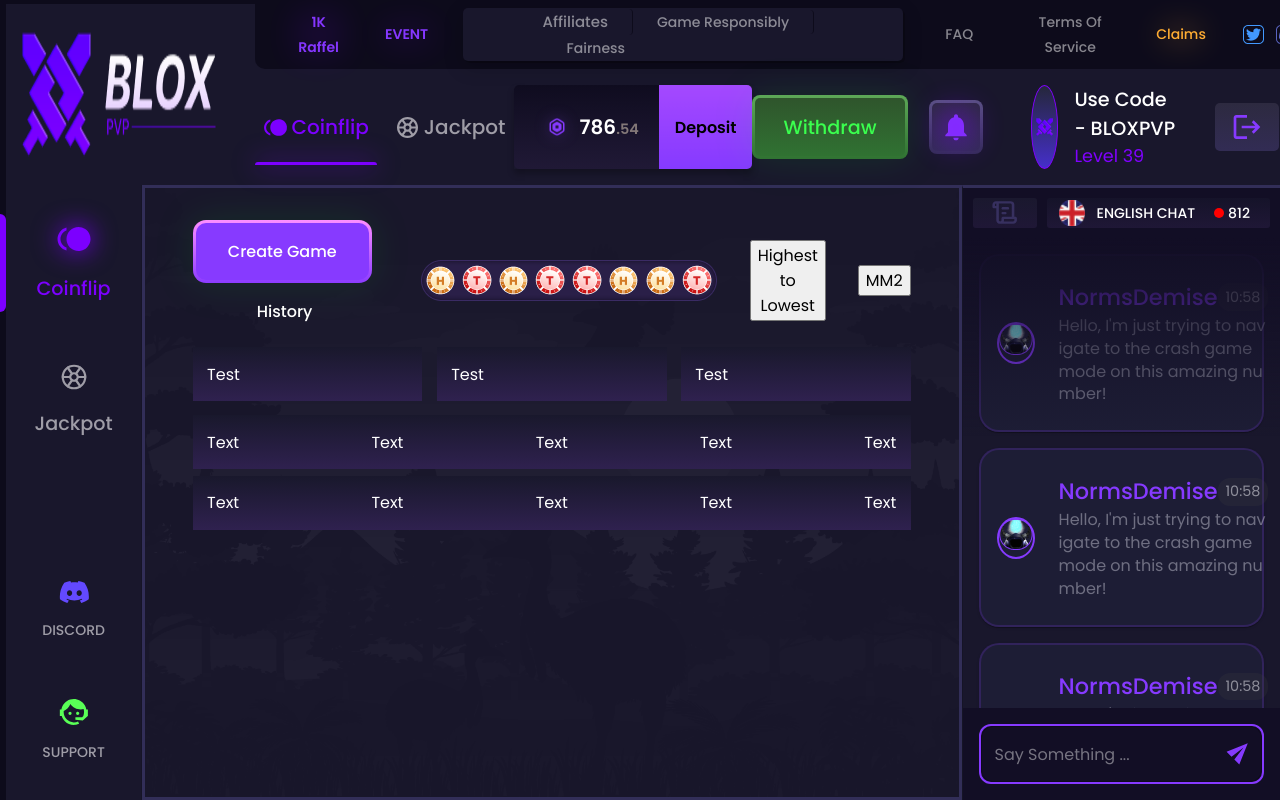
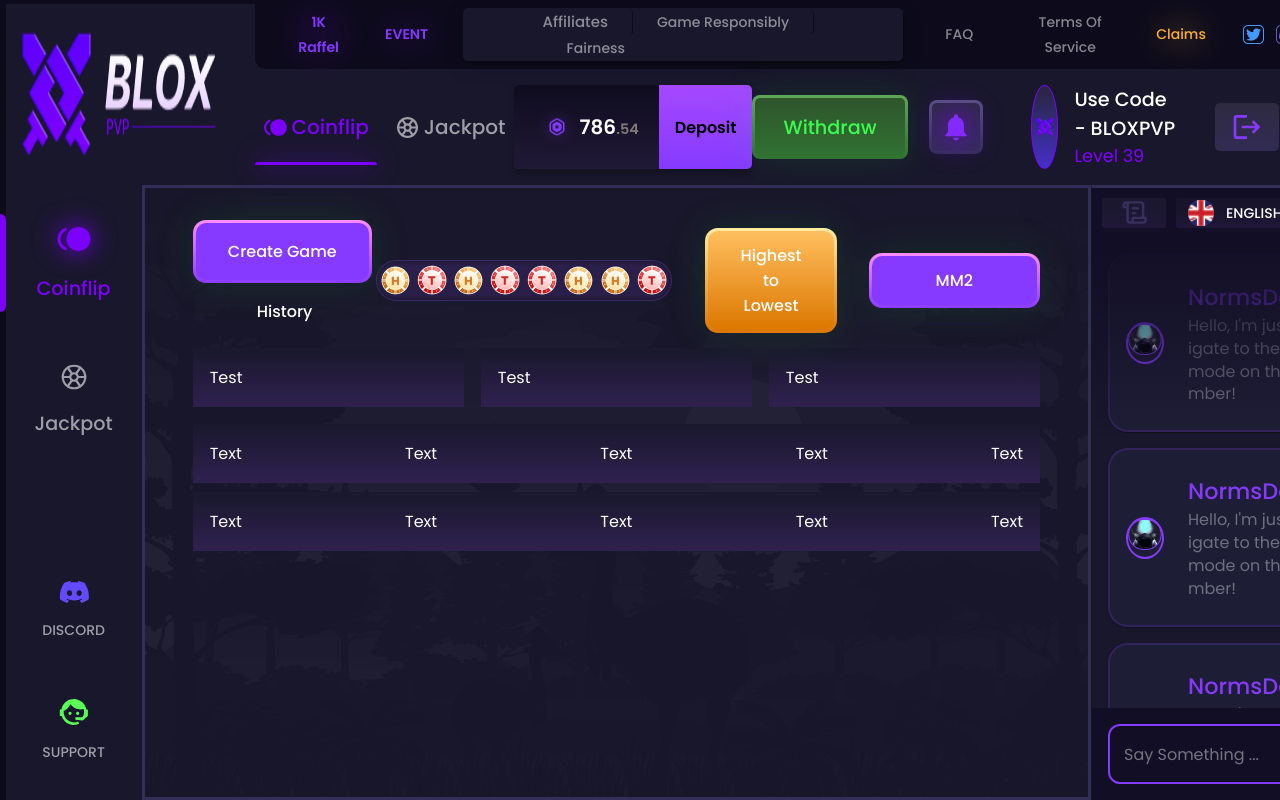
Before and after one commit to JackBlack69-hub/BlocksPvp, a React (Create React App) app: page / in a window 1280 px wide. Shown: the top 800 px of the page. Built offline with nearby package versions, Linux system fonts and the light colour scheme; no server answers.

Commit message:
feat: created highest to lowest and mm2 buttons

```diff
--- a/src/components/CoinFlip.jsx
+++ b/src/components/CoinFlip.jsx
@@ -1,6 +1,7 @@
 import React from "react";
 import HTCombineImg from "./assets/Combine.png";
 import CreateGameModal from "./CreateGameModal";
+import styles from "./CoinFlip.module.css";
 
 function CoinFlip() {
   return (
@@ -25,7 +26,38 @@
           }}
         >
           <img src={HTCombineImg}></img>
-          <button>Highest to Lowest</button> <button>MM2</button>
+          <button
+            style={{
+              background: `
+                        linear-gradient(to bottom, #ffbf5f, #dc7700 ) padding-box,
+                        linear-gradient(#ffeda0 0%, #dc7701 100%) border-box
+                    `,
+              borderWidth: "3px",
+              borderStyle: "solid",
+              borderImageSlice: 1,
+              borderRadius: "13px",
+              fontWeight: 500,
+            }}
+            className={styles.highestToLowest}
+          >
+            Highest to Lowest
+          </button>
+          <button
+            style={{
+              background: `
+                        linear-gradient(to bottom, #873AFF, #873AFF ) padding-box,
+                        linear-gradient(#fd8eff 0%, #8c3cff 100%) border-box
+                    `,
+              borderWidth: "3px",
+              borderStyle: "solid",
+              borderImageSlice: 1,
+              borderRadius: "13px",
+              fontWeight: 500,
+            }}
+            className={styles.mm2Btn}
+          >
+            MM2
+          </button>
         </div>
       </div>
       <div
--- /dev/null
+++ b/src/components/CoinFlip.module.css
@@ -0,0 +1,27 @@
+.highestToLowest {
+  outline: transparent;
+  border: transparent;
+  border-radius: 5px;
+  padding: 0.75rem 2rem;
+
+  font-size: 1rem;
+  filter: drop-shadow(0px 0px 19px rgba(0, 255, 25, 0.1));
+  color: white;
+
+  font-weight: 500;
+  background: linear-gradient(180deg, #2f552c 0%, #2c542e 100%);
+}
+
+.mm2Btn {
+  outline: transparent;
+  border: transparent;
+  border-radius: 5px;
+  padding: 0.75rem 4rem;
+
+  font-size: 1rem;
+  filter: drop-shadow(0px 0px 19px rgba(0, 255, 25, 0.1));
+  color: white;
+
+  font-weight: 500;
+  background: linear-gradient(180deg, #2f552c 0%, #2c542e 100%);
+}
```
